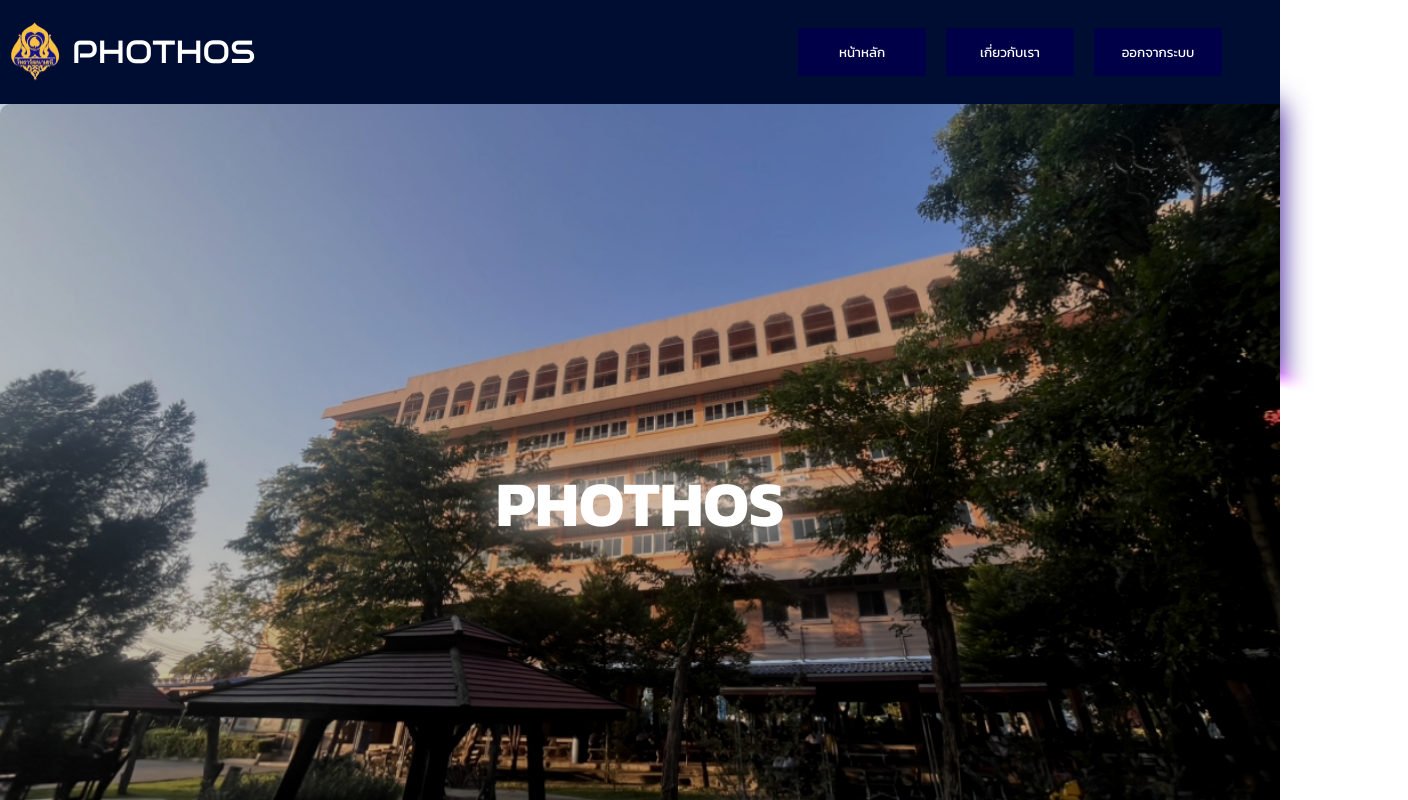
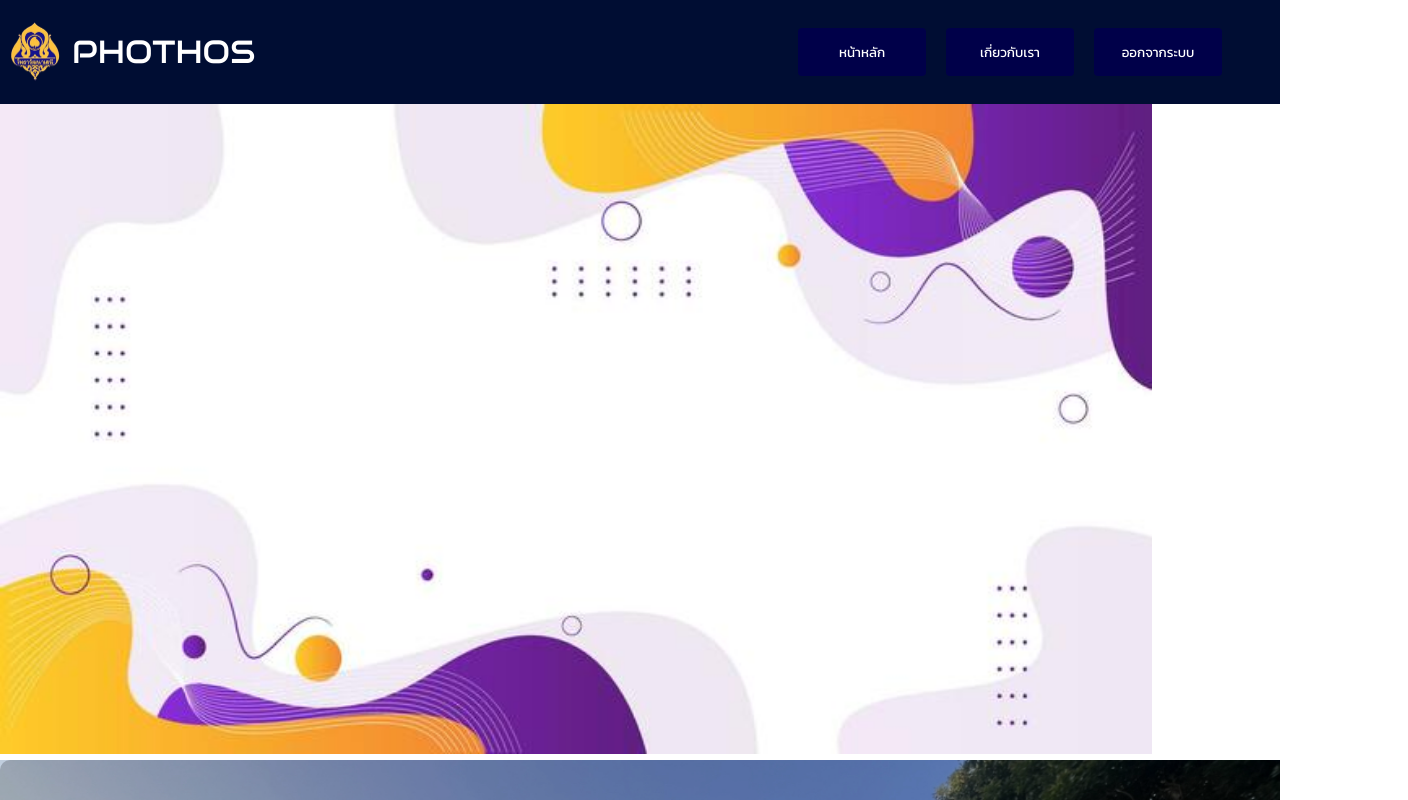
Before and after one commit to Constrlla/PHOTHOS, a React (Vite) app in the folder frontend/: page /about in a window 1280 px wide. Shown: the top 800 px of the page, 1408 px wide, since content can reach past the window. Built offline with nearby package versions, Linux system fonts and the light colour scheme; sample sign-in values are in the browser's storage; a web font is replaced by a local one.

Commit message:
Update page.css

```diff
--- a/frontend/src/page.css
+++ b/frontend/src/page.css
@@ -803,14 +803,7 @@
     }
 
     .background-image{
-        width: 100%;
-        position: absolute;
-        right: -8rem;
-        min-height: 100vh; /* Ensures height covers the viewport */
-        z-index: -1;
-        background-image: url('bg.jpg') no-repeat center center;
-        background-size: cover;
-        filter: blur(15px) contrast(3) brightness(1);
+
     }
 
     .background-image img{
```
